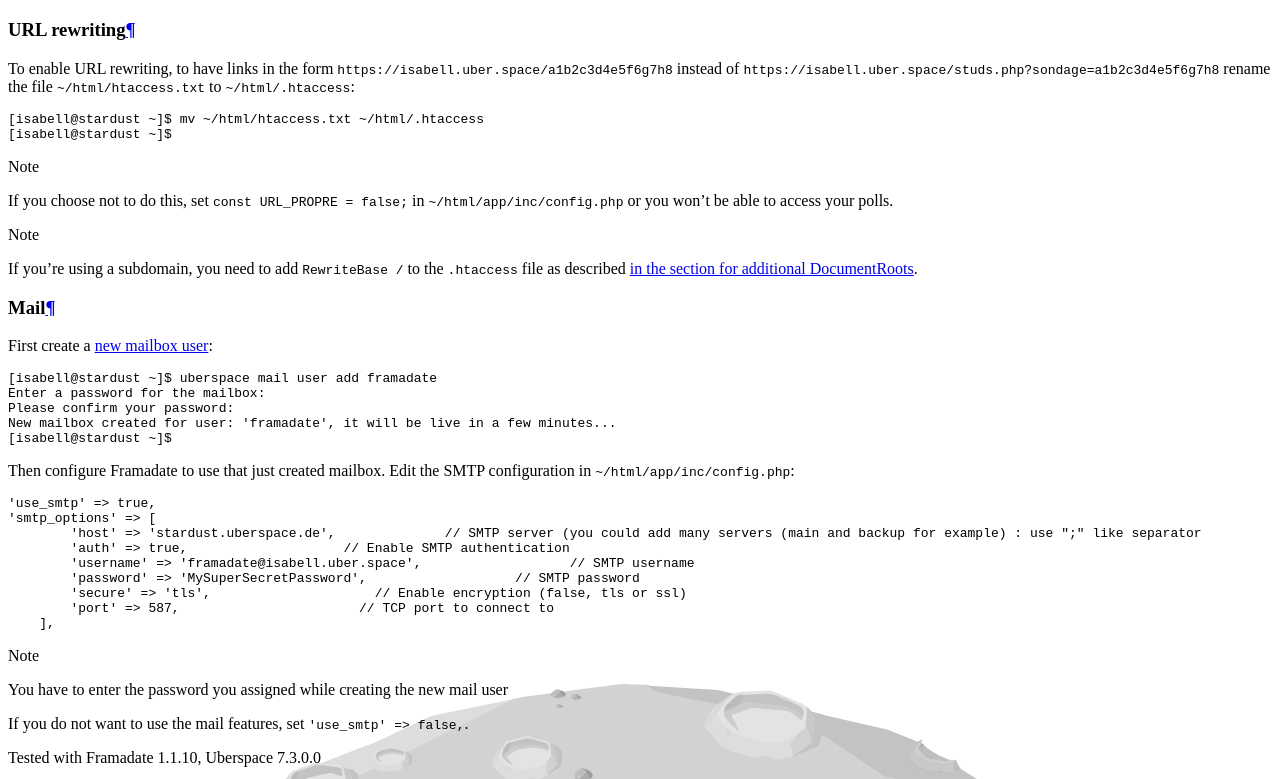
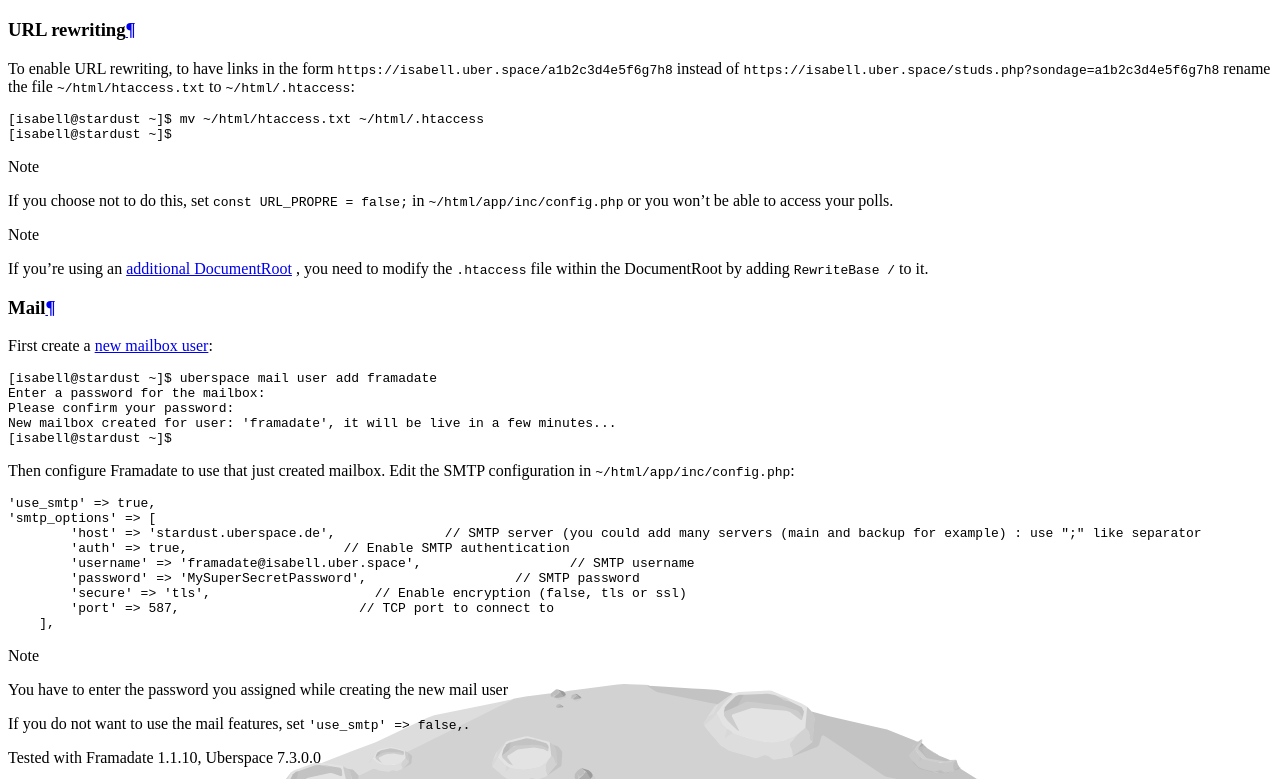
Before and after one commit to Uberspace/lab, a Sphinx documentation site: the page built from source/guide_framadate.rst, in a window 1280 px wide and 900 px high, scrolled down 5457 px, cut to the strip 0-779 px from the top of the window. Built offline with Sphinx 7.4.7 and the Read the Docs theme 2.0.0, drawn with Linux system fonts in a browser that asks for light colours.

Commit message:
Update source/guide_framadate.rst
Co-authored-by: EV21 <EV21@users.noreply.github.com>

```diff
--- a/source/guide_framadate.rst
+++ b/source/guide_framadate.rst
@@ -152,7 +152,7 @@
 
 .. note::
 
-  If you're using a subdomain, you need to add ``RewriteBase /`` to the ``.htaccess`` file as described `in the section for additional DocumentRoots <https://manual.uberspace.de/web-documentroot.html#additional-documentroots>`_.
+  If you're using an :manual_anchor:`additional DocumentRoot <web-documentroot.html#additional-documentroots>` , you need to modify the ``.htaccess`` file within the DocumentRoot by adding ``RewriteBase /`` to it.
 
 Mail
 ----
```
